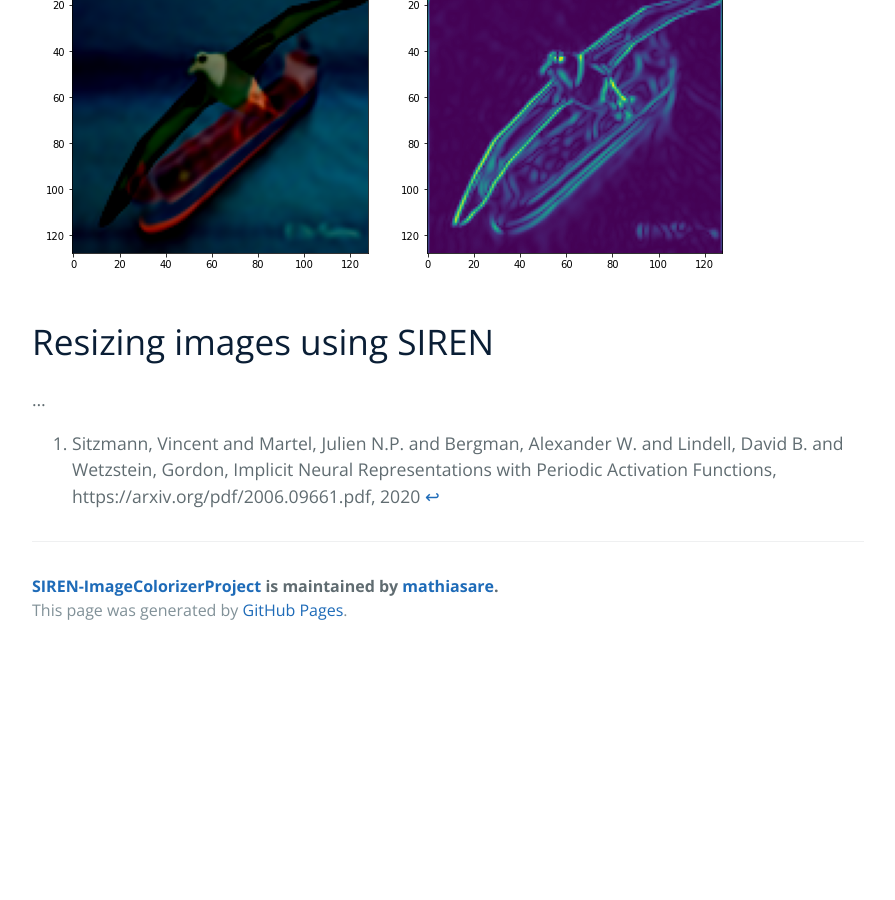
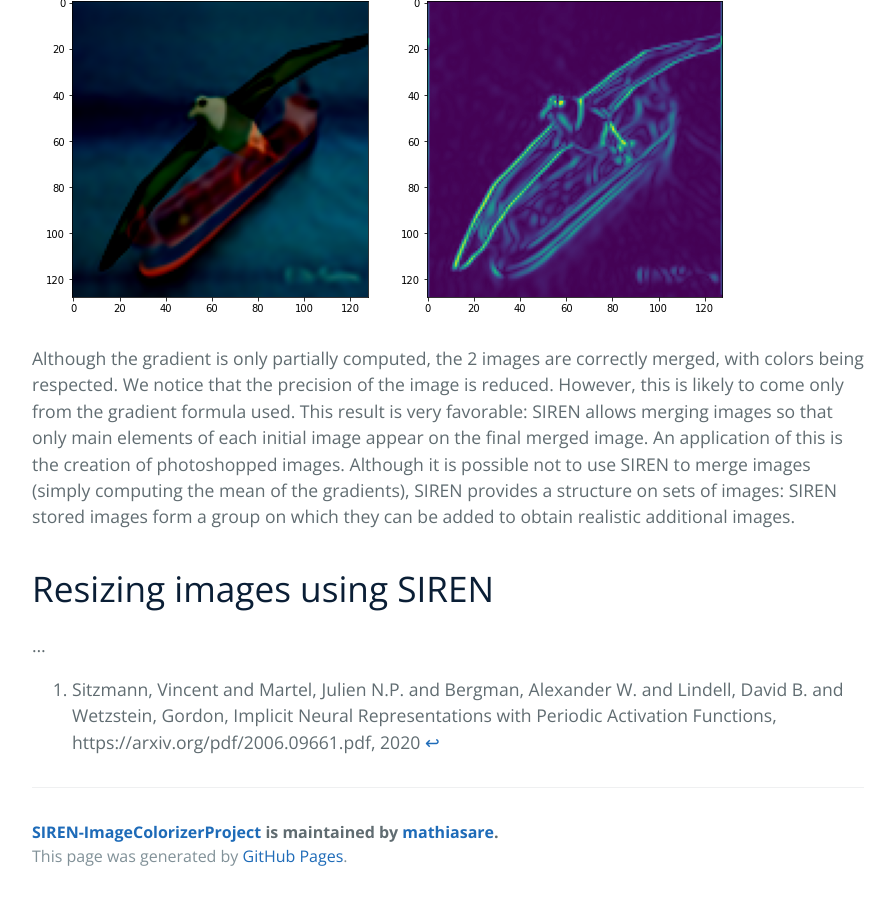
Before and after one commit to mathiasare/SIREN-ImageColorizerProject, a Jekyll site: the page built from index.md, in a window 1280 px wide and 900 px high, scrolled down 17098 px. Shown: the whole window, without its empty margins (192-1087 px from the left). Built offline with Jekyll 4.4.1, drawn with Linux system fonts in a browser that asks for light colours; formulas are drawn with MathJax 3; before the commit the page ends 17752 px from its top, so only the background shows below that; some of the changed text lies outside the part shown.

Commit message:
background forula initialization

````diff
--- a/index.md
+++ b/index.md
@@ -231,6 +231,8 @@ In this part, we use the model present in the paper:
 img_siren = Siren(in_features=48*48, out_features=3*48*48, hidden_features=3*48*48, hidden_layers=3, outermost_linear=True)
 ```
 
+It ensures that the model is correctly initialized and can learn from training.
+
 The model trained consists of 3 layers fully connected with sinus activation function. In order to maintain a size of the model reasonable (less than 5Gb), the images are reduced to 48*48 pixels. The input consists of a black and white image, and the output is the RGB image. The model is trained on batches of size 70, on a dataset of 720 images representing beaches. In the following results, each image is provided from left to right as:
 - output of the model
 - initial RGB image
@@ -293,6 +295,10 @@ This step required creating the gradients of the functions by hand: for computat
 ![image_B_rgb](imgs/image_B_rgb.png)
 ![image_C_rgb](imgs/image_C_rgb.png)
 
+Although the gradient is only partially computed, the 2 images are correctly merged, with colors being respected. We notice that the precision of the image is reduced. However, this is likely to come only from the gradient formula used. This result is very favorable: SIREN allows merging images so that only main elements of each initial image appear on the final merged image. An application of this is the creation of photoshopped images. Although it is possible not to use SIREN to merge images (simply computing the mean of the gradients), SIREN provides a structure on sets of images: SIREN stored images form a group on which they can be added to obtain realistic additional images.
+
+
+
 # Resizing images using SIREN
 
 ...
````
